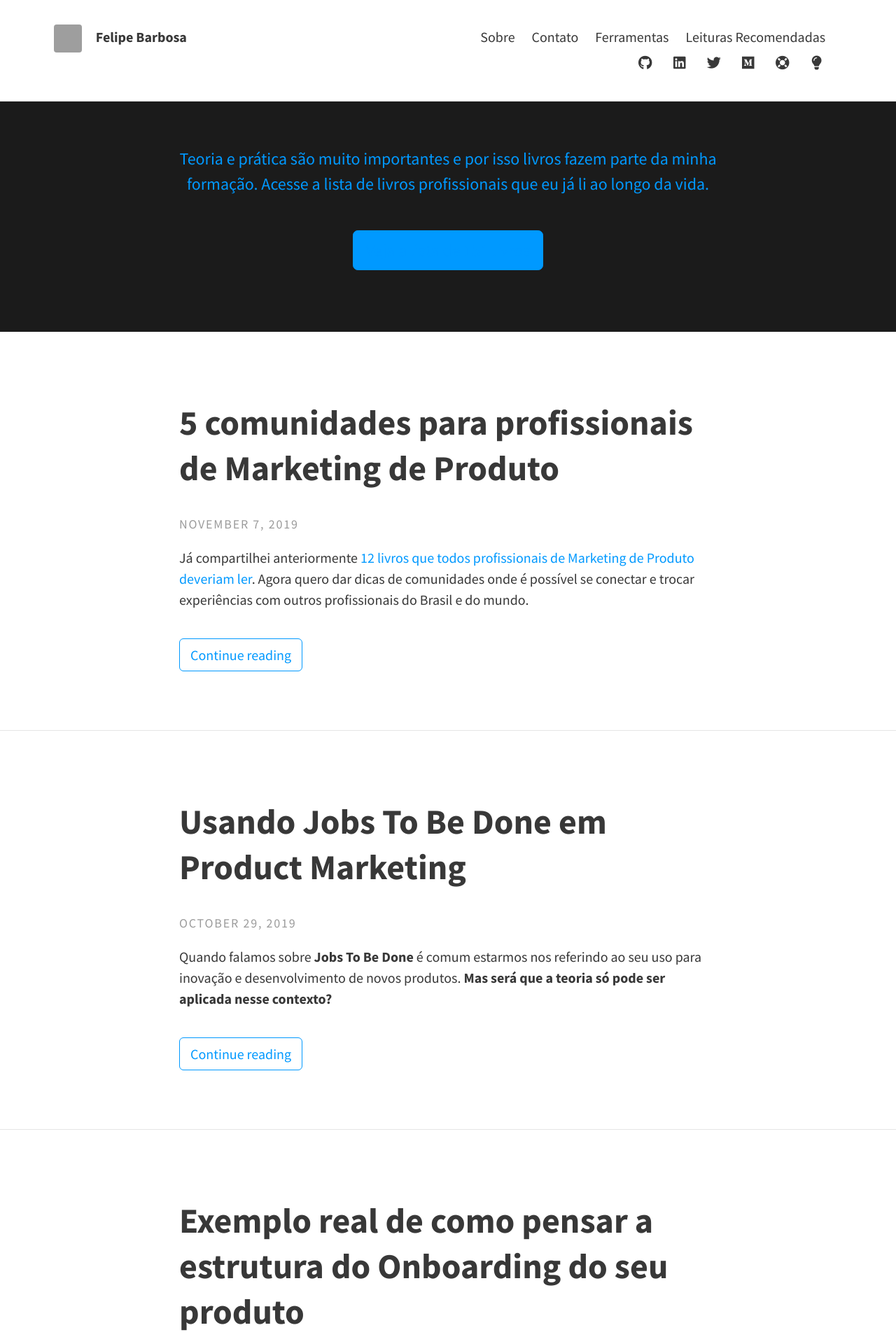
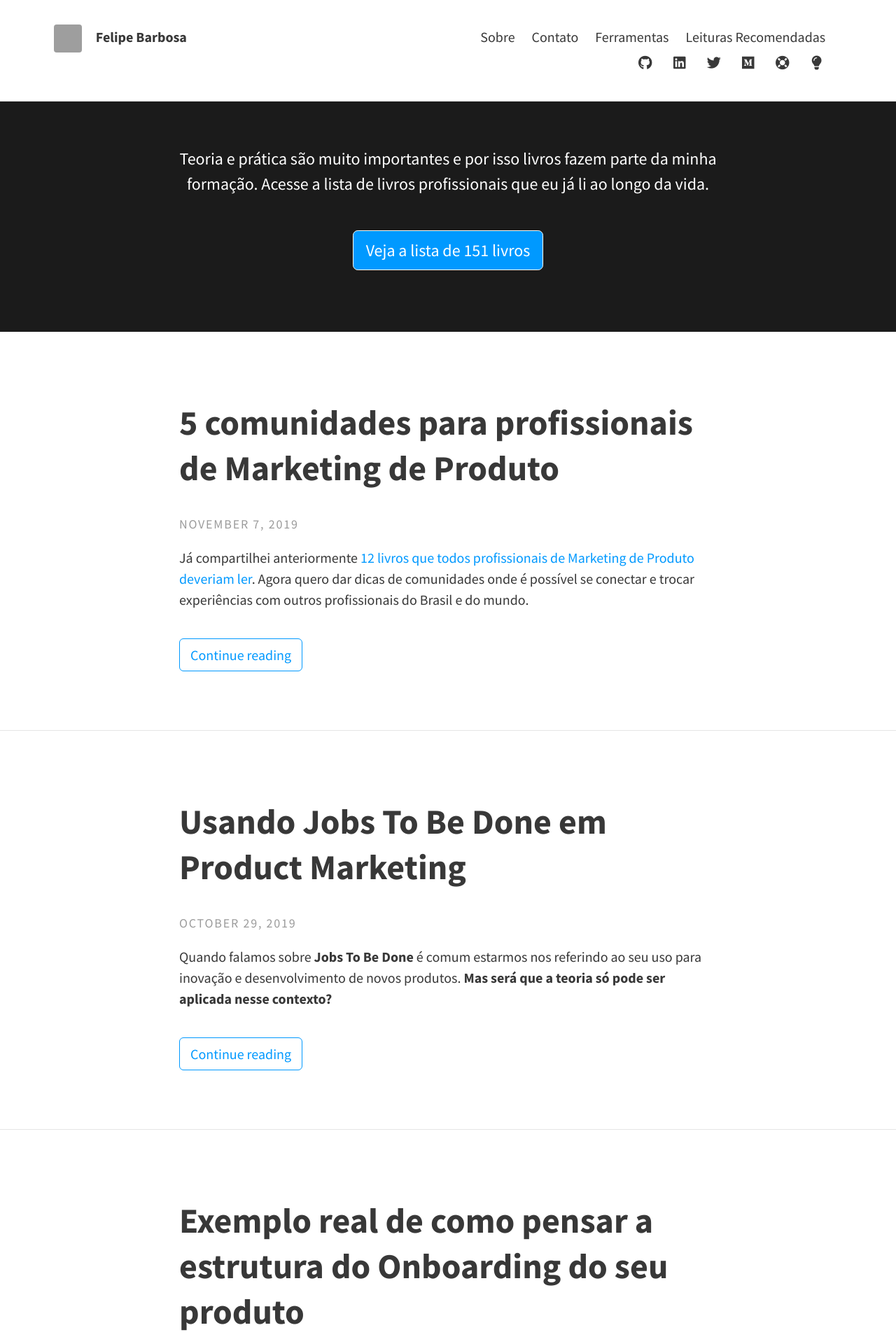
Before and after one commit to felipecbarbosa/felipecbarbosa.github.io, a Jekyll site: the page built from index.html, in a window 1280 px wide. Shown: the top 1920 px of the page at 70% size. Built offline with Jekyll 4.4.1, drawn with Linux system fonts in a browser that asks for light colours; nearby versions of some CDN libraries; the list of posts is cut into pages by our own code; comment, search, counter and statistics services are not loaded; grey boxes are pictures that could not be loaded.

Commit message:
Edited style header button and text

```diff
--- a/_config.yml
+++ b/_config.yml
@@ -16,8 +16,8 @@ theme_settings:
 
   # Header and footer text
   header_text: >
-    <p style="color: #0099ff;">Teoria e prática são muito importantes e por isso livros fazem parte da minha formação. Acesse a lista de livros profissionais que eu já li ao longo da vida.</p>
-    <a class="button" style="color: #fffff; background-color: #0099ff;" href="/livros-para-profissionais/">Veja a lista de 151 livros</a>
+    <p style="color: #ffffff;">Teoria e prática são muito importantes e por isso livros fazem parte da minha formação. Acesse a lista de livros profissionais que eu já li ao longo da vida.</p>
+    <a class="button" style="color: #ffffff; background-color: #0099ff;" href="/livros-para-profissionais/">Veja a lista de 151 livros</a>
 
   header_text_feature_image:
   footer_text: >
```
